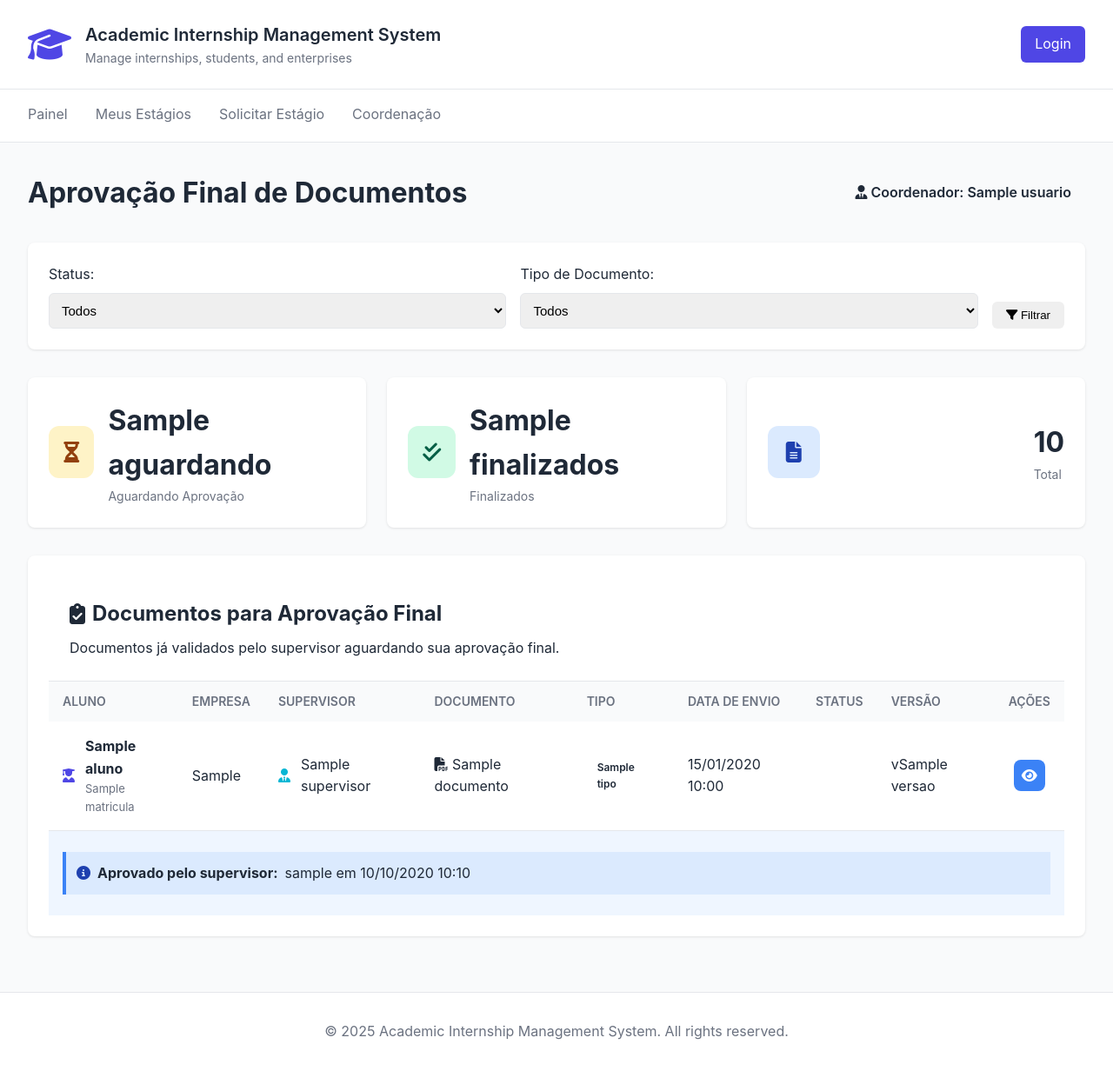
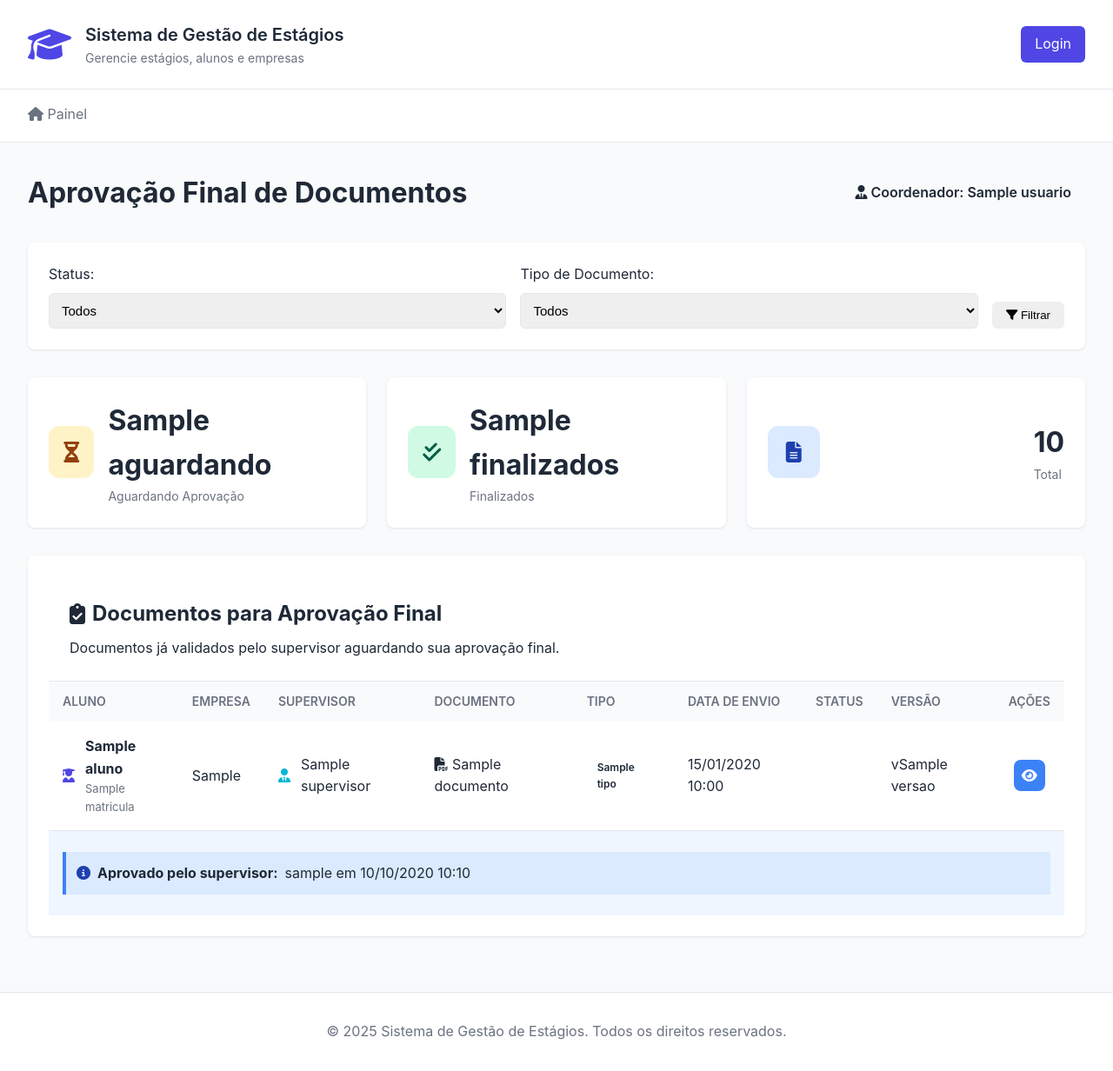
Before and after one commit to caiosoares1/sage, a Django app: template sage/admin/templates/admin/aprovar_documentos_coordenador.html in a window 1280 px wide. Shown: the whole page at 87% size. Run offline with Django 3.2, Linux system fonts and the light colour scheme; the template is opened without the code that fills it: most values are stand-ins (such as "Sample title", 1, 10 or a date in 2020).

Commit message:
i18n: traduzir interface para português
- Traduzir título: 'Sistema de Gestão de Estágios'
- Traduzir subtítulo: 'Gerencie estágios, alunos e empresas'
- Traduzir footer: ' 2025 Sistema de Gestão de Estágios'
- Adicionar exibição de perfil no header (Aluno/Supervisor/Coordenador)
- Implementar menu dinâmico baseado no perfil do usuário
- Adicionar ícones Font Awesome nos itens de menu

```diff
--- a/sage/templates/base.html
+++ b/sage/templates/base.html
@@ -4,7 +4,7 @@
 <head>
     <meta charset="UTF-8">
     <meta name="viewport" content="width=device-width, initial-scale=1.0">
-    <title>{% block title %}Academic Internship Management System{% endblock %}</title>
+    <title>{% block title %}Sistema de Gestão de Estágios{% endblock %}</title>
     <link rel="stylesheet" href="{% static 'css/style.css' %}">
     <link rel="stylesheet" href="https://cdnjs.cloudflare.com/ajax/libs/font-awesome/6.4.0/css/all.min.css">
 </head>
@@ -15,16 +15,28 @@
             <div class="logo">
                 <i class="fas fa-graduation-cap"></i>
                 <div class="logo-text">
-                    <h1>Academic Internship Management System</h1>
-                    <p>Manage internships, students, and enterprises</p>
+                    <h1>Sistema de Gestão de Estágios</h1>
+                    <p>Gerencie estágios, alunos e empresas</p>
                 </div>
             </div>
             <div class="user-info">
                 {% if user.is_authenticated %}
-                    <span>Olá, {{ user.username }}</span>
-                    <a href="{% url 'admin:logout' %}" class="btn-logout">Sair</a>
+                    <span>
+                        Olá, <strong>{{ user.nome|default:user.username }}</strong>
+                        {% if user.aluno %}
+                            <small style="color: #9ca3af; font-size: 0.875rem;">(Aluno)</small>
+                        {% elif user.supervisor %}
+                            <small style="color: #9ca3af; font-size: 0.875rem;">(Supervisor)</small>
+                        {% elif user.cursocoordenador %}
+                            <small style="color: #9ca3af; font-size: 0.875rem;">(Coordenador)</small>
+                        {% endif %}
+                    </span>
+                    <form method="post" action="{% url 'logout' %}" style="display: inline;">
+                        {% csrf_token %}
+                        <button type="submit" class="btn-logout" style="background: none; border: none; cursor: pointer; color: inherit; font: inherit;">Sair</button>
+                    </form>
                 {% else %}
-                    <a href="{% url 'admin:login' %}" class="btn-login">Login</a>
+                    <a href="{% url 'login' %}" class="btn-login">Login</a>
                 {% endif %}
             </div>
         </div>
@@ -34,17 +46,37 @@
     <nav class="navbar">
         <div class="nav-container">
             <a href="{% url 'dashboard' %}" class="nav-item {% block nav_dashboard %}{% endblock %}">
-                Painel
+                <i class="fas fa-home"></i> Painel
             </a>
-            <a href="{% url 'acompanhar_estagios' %}" class="nav-item {% block nav_estagios %}{% endblock %}">
-                Meus Estágios
-            </a>
-            <a href="{% url 'solicitar_estagio' %}" class="nav-item {% block nav_solicitar %}{% endblock %}">
-                Solicitar Estágio
-            </a>
-            <a href="{% url 'listar_solicitacoes_coordenador' %}" class="nav-item {% block nav_coordenador %}{% endblock %}">
-                Coordenação
-            </a>
+
+            {% if user.is_authenticated %}
+                <!-- Menu para Aluno -->
+                {% if user.aluno %}
+                    <a href="{% url 'acompanhar_estagios' %}" class="nav-item {% block nav_estagios %}{% endblock %}">
+                        <i class="fas fa-briefcase"></i> Meus Estágios
+                    </a>
+                    <a href="{% url 'solicitar_estagio' %}" class="nav-item {% block nav_solicitar %}{% endblock %}">
+                        <i class="fas fa-plus-circle"></i> Solicitar Estágio
+                    </a>
+                    <a href="{% url 'listar_documentos' %}" class="nav-item {% block nav_documentos %}{% endblock %}">
+                        <i class="fas fa-file-alt"></i> Meus Documentos
+                    </a>
+                {% endif %}
+
+                <!-- Menu para Supervisor -->
+                {% if user.supervisor %}
+                    <a href="{% url 'supervisor:documentos' %}" class="nav-item {% block nav_supervisor %}{% endblock %}">
+                        <i class="fas fa-tasks"></i> Aprovar Documentos
+                    </a>
+                {% endif %}
+
+                <!-- Menu para Coordenador -->
+                {% if user.cursocoordenador %}
+                    <a href="{% url 'coordenador:documentos' %}" class="nav-item {% block nav_coordenador %}{% endblock %}">
+                        <i class="fas fa-check-double"></i> Aprovação Final
+                    </a>
+                {% endif %}
+            {% endif %}
         </div>
     </nav>
 
@@ -67,7 +99,7 @@
 
     <!-- Footer -->
     <footer class="footer">
-        <p>&copy; 2025 Academic Internship Management System. All rights reserved.</p>
+        <p>&copy; 2025 Sistema de Gestão de Estágios. Todos os direitos reservados.</p>
     </footer>
 
     <script src="{% static 'js/script.js' %}"></script>
```
